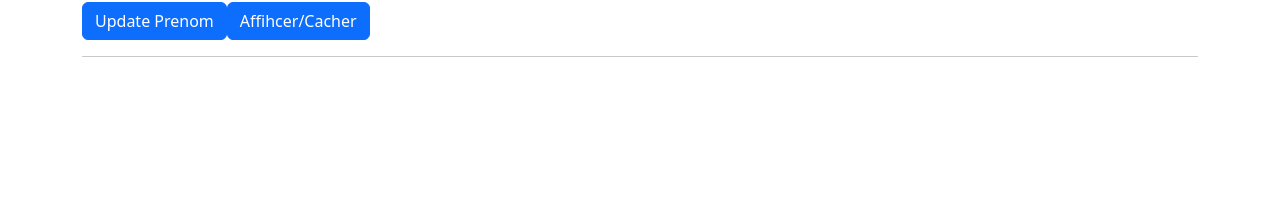
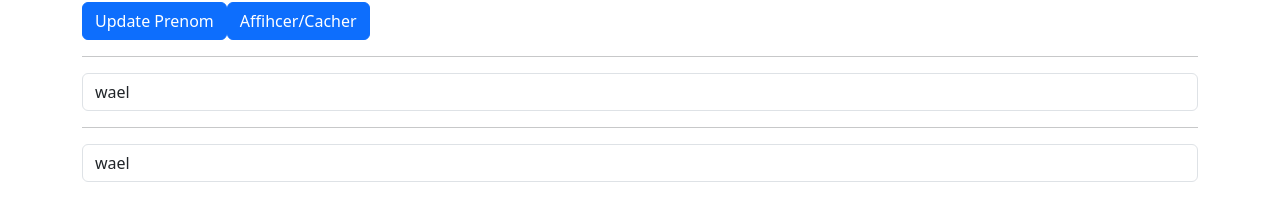
Before and after one commit to n2sy/vuejs-isids-26, a Vue app: page / in a window 1280 px wide. Shown: the part 261-482 px from the top of the page. Built offline with nearby package versions, Linux system fonts and the light colour scheme.

Commit message:
v-model for 2-way binding

```diff
--- a/src/components/ExempleReact.vue
+++ b/src/components/ExempleReact.vue
@@ -26,6 +26,12 @@ let afficher = ref(true)
 function toggleAfficher() {
   afficher.value = !afficher.value
 }
+
+// let tab = ref(['ayham', 'oumaima'])
+function changerPrenom(event) {
+  prenom = event.target.value
+  console.log(prenom)
+}
 </script>
 
 <template>
@@ -36,6 +42,9 @@ function toggleAfficher() {
   <button class="btn btn-primary" @click="updatePrenom()">Update Prenom</button>
   <button class="btn btn-primary" @click="toggleAfficher()">Affihcer/Cacher</button>
   <hr />
+  <input type="text" class="form-control" v-model="prenom" />
+  <hr />
+  <input type="text" class="form-control" :value="prenom" @change="changerPrenom($event)" />
 </template>
 
 <style></style>
--- a/src/project/Details.vue
+++ b/src/project/Details.vue
@@ -11,7 +11,7 @@ console.log(props)
           <img src="../../public/rotating_card_thumb2.png" />
         </div>
         <div class="user">
-          <img class="img-circle" src="../../public/{{ selCandidate?.avatar }}" />
+          <img class="img-circle" :src="selCandidate?.avatar" />
         </div>
         <div class="content">
           <div class="main">
```
